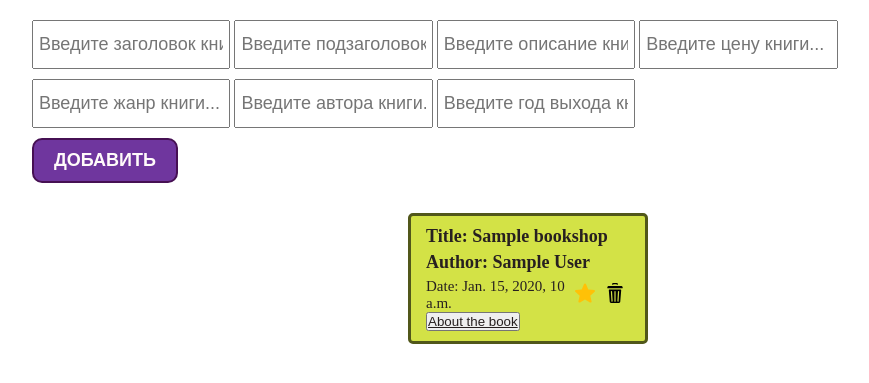
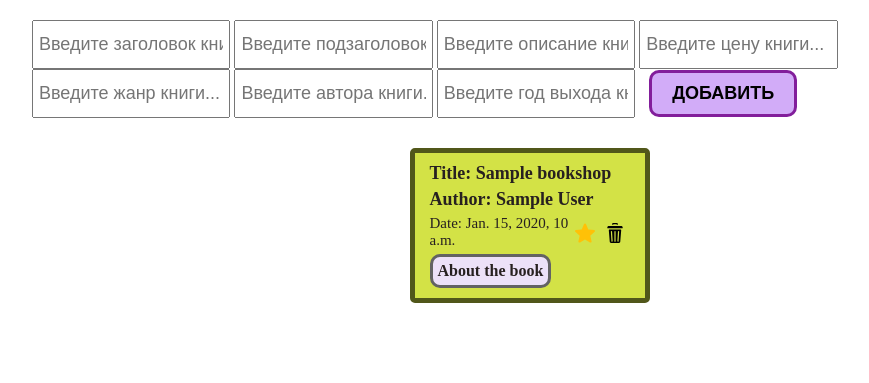
Before and after one commit to desteri/todo, a Django app: page /book/ in a window 1280 px wide. Shown: the top 383 px of the page, without its empty margins (112-981 px from the left). Run offline with Django 3.2, Linux system fonts and the light colour scheme; tables that the repository leaves empty hold one stand-in row (values such as "Sample post").

Commit message:
added changes in books.css, books.html and views.py

```diff
--- a/main/static/style/books.css
+++ b/main/static/style/books.css
@@ -28,14 +28,14 @@ section {
     padding: 12px 5px;
     font-size: 18px;
     width: 20%;
-    margin-bottom: 10px;
 }
 
 .book_btn {
+    margin-left: 10px;
     padding: 10px 20px;
-    color: snow;
-    background-color: rgb(111, 54, 158);
-    border: 2px solid rgb(70, 16, 83);
+    color: rgb(0, 0, 0);
+    background-color: rgb(210, 172, 248);
+    border: 3px solid rgb(130, 30, 155);
     border-radius: 10px;
     cursor: pointer;
     text-transform: uppercase;
@@ -52,7 +52,7 @@ section {
 }
 
 .book_btn:hover {
-    background-color: rgb(182, 83, 169);
+    background-color: rgb(230, 107, 213);
 }
 
 
@@ -67,22 +67,23 @@ section {
 }
 
 .book_item {
-    border: 3px solid #4e6b32;
+    border: 5px solid #4e6b32;
     border-radius: 5px;
     width: 20%;
     padding: 10px 15px;
     background-color: #a8e76c;
     margin-bottom: 20px;
+    margin-left: 3px;
 }
 
 .book_item.chk {
     background-color:  #d3e246;
-    border: 3px solid #51571a;
+    border: 5px solid #51571a;
 }
 
 .book_hdr h3, h4{
     font-size: 18px;
-    margin-bottom: 5px;
+    padding-bottom: 5px;
 }
 
 .book_ftr {
@@ -93,6 +94,7 @@ section {
 
 .book_ftr p {
     font-size: 15px;
+    padding-bottom: 5px;
 }
 
 .book_ftr .action {
@@ -106,7 +108,21 @@ section {
     cursor: pointer;
 }
 
-.book_ftr a {
+.book_item button {
+    font-family: inherit;
+    font-weight: 700;
+    font-size: inherit;
+    padding: 5px;
+    border: 3px solid rgb(99, 99, 99);
+    border-radius: 10px;
+    background-color: rgb(236, 225, 248);
+}
+
+.book_item button:hover {
+    background-color: rgb(154, 126, 185);
+}
+
+.book_item button a {
     text-decoration: none;
 }
 
@@ -116,5 +132,12 @@ section {
     width: 20%;
     padding: 10px 15px;
     background-color: #a8e76c;
-    margin-bottom: 20px;
 }
+
+.detail h2 {
+    padding-bottom: 10px;
+}
+
+.detail p {
+    padding-bottom: 5px;
+}
--- a/main/templates/books.html
+++ b/main/templates/books.html
@@ -21,7 +21,6 @@
                 <input class="book_inp" name="book_genre" type="text" placeholder="Введите жанр книги...">
                 <input class="book_inp" name="book_author" type="text" placeholder="Введите автора книги...">
                 <input class="book_inp" name="book_year" type="text" placeholder="Введите год выхода книги...">
-                <br>
                 <button class="book_btn">Добавить</button>
             </form>
         </div>
--- a/main/views.py
+++ b/main/views.py
@@ -65,7 +65,7 @@ def delete_book(request, id):
 
 def chk_book(request, id):
     books = BookShop.objects.get(id=id)
-    books.is_favorites = True
+    books.is_favorites = not books.is_favorites
     books.save()
     return redirect(book)
 
```
